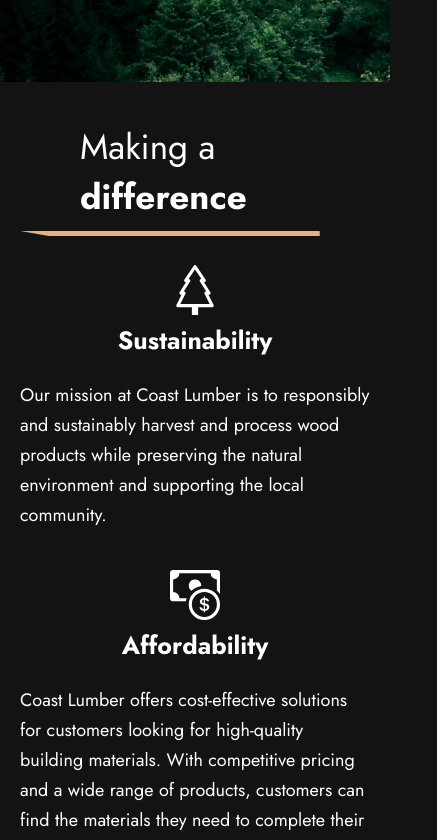
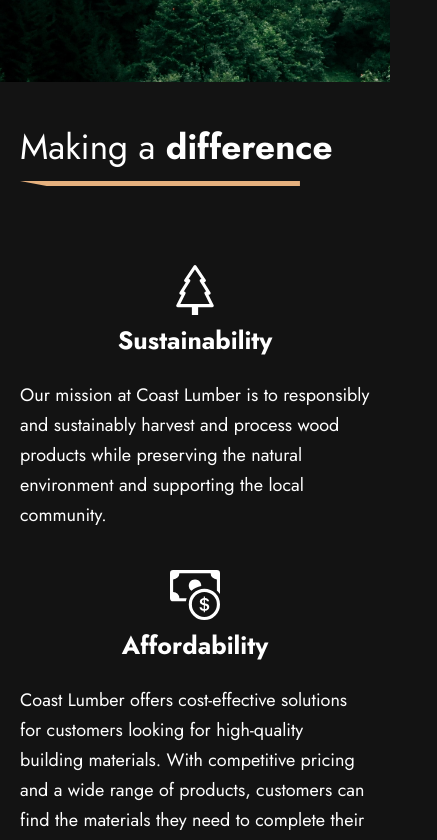
Before and after one commit to DenzelHooke/coast-lumber, a Next.js app: page / in a window 390 px wide. Shown: the part 880-1720 px from the top of the page, 437 px wide, since content can reach past the window. Built offline with nearby package versions, Linux system fonts and the light colour scheme.

Commit message:
Fixed minor overflow issues

```diff
--- a/src/styles/Global.css
+++ b/src/styles/Global.css
@@ -279,6 +279,9 @@ ul {
   justify-content: center;
   width: 100%;
 }
+#footer .footer-navigation-wrapper ul {
+  flex-wrap: wrap;
+}
 #footer .footer-navigation-wrapper ul li {
   margin: 0 30px;
   font-weight: 500;
@@ -313,4 +316,19 @@ ul {
   #navbar .navigation-links {
     display: none !important;
   }
+}
+@media screen and (max-width: 450px) {
+  .mission-statement .statement-wrapper {
+    margin-bottom: 50px;
+  }
+  .mission-statement .statement-wrapper #statement-underline {
+    width: 80%;
+  }
+  .mission-statement .statement-wrapper #bold-statement {
+    padding-left: 0;
+  }
+  #footer ul li {
+    margin-top: 40px;
+    margin-bottom: 40px;
+  }
 }/*# sourceMappingURL=Global.css.map */
--- a/src/styles/global.scss
+++ b/src/styles/global.scss
@@ -332,6 +332,7 @@ ul {
     width: 100%;
 
     ul {
+      flex-wrap: wrap;
       li {
         margin: 0 30px;
         font-weight: 500;
@@ -386,3 +387,27 @@ ul {
     }
   }
 }
+
+@media screen and (max-width: 450px) {
+  .mission-statement {
+    .statement-wrapper {
+      #statement-underline {
+        width: 80%;
+      }
+
+      #bold-statement {
+        padding-left: 0;
+      }
+      margin-bottom: 50px;
+    }
+  }
+
+  #footer {
+    ul {
+      li {
+        margin-top: 40px;
+        margin-bottom: 40px;
+      }
+    }
+  }
+}
```
Also changed, not shown: 1 other file (tests, documents, lock files or other folders).
